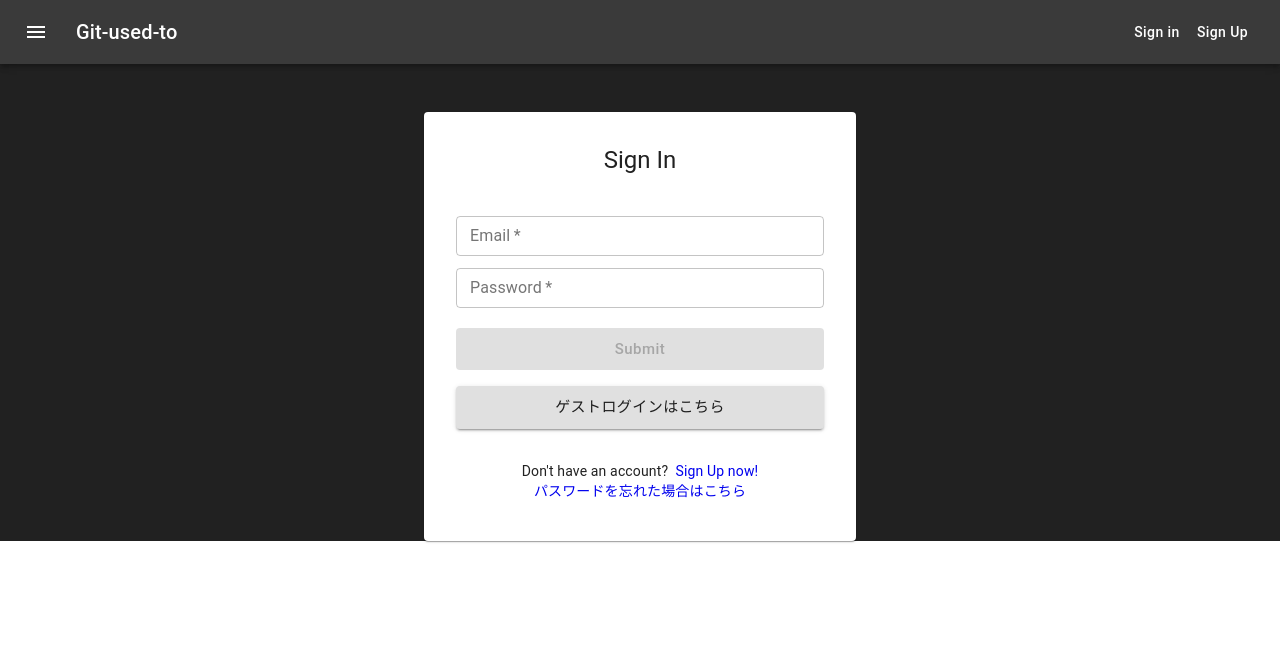
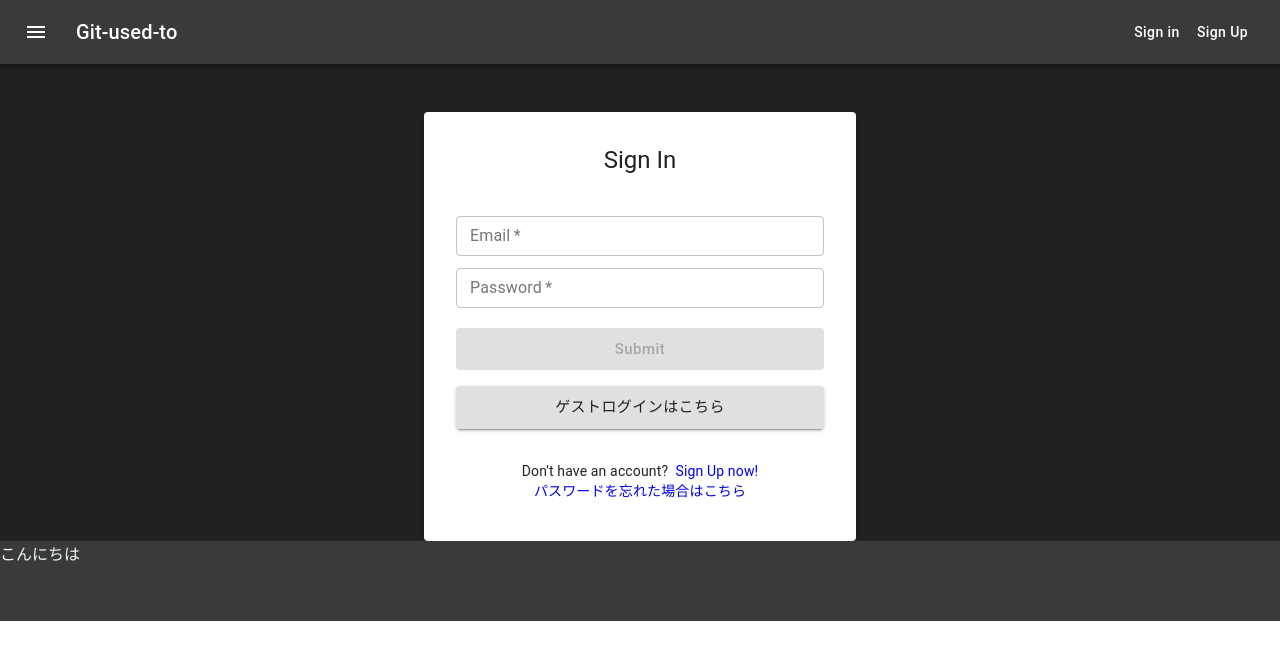
Before and after one commit to mk-daruma/git-used-to, a React (Create React App) app in the folder frontend/app/: page /signin in a window 1280 px wide. Shown: the top 660 px of the page. Built offline with nearby package versions, Linux system fonts and the light colour scheme; what axios-case-converter would draw is missing.

Commit message:
[update]全画面にフッターが表示される記述を追加 #34
フッターが全ての画面で表示されるようにCommonLayoutファイルに追加。

```diff
--- a/frontend/app/src/components/layouts/CommonLayout.tsx
+++ b/frontend/app/src/components/layouts/CommonLayout.tsx
@@ -4,6 +4,7 @@ import { Container, Grid } from "@material-ui/core"
 import { makeStyles } from "@material-ui/core/styles"
 
 import Header from "components/layouts/Header"
+import Footer from "./Footer"
 
 const useStyles = makeStyles(() => ({
   main: {
@@ -36,6 +37,9 @@ const CommonLayout = ({ children }: CommonLayoutProps) => {
           </Grid>
         </Container>
       </main>
+      <footer>
+        <Footer />
+      </footer>
     </div>
   )
 }
--- a/frontend/app/src/components/layouts/Footer.tsx
+++ b/frontend/app/src/components/layouts/Footer.tsx
@@ -0,0 +1,23 @@
+import { makeStyles, Theme } from "@material-ui/core";
+
+const useStyles = makeStyles((theme: Theme) => ({
+  footer: {
+    color: "#ebf6f7",
+    backgroundColor: "#3a3a3a",
+    width: "100%",
+    height: "10%",
+    position: "absolute"
+  },
+}))
+
+const Footer :React.FC = () => {
+  const classes = useStyles()
+
+  return(
+    <>
+      <div className={classes.footer}>こんにちは</div>
+    </>
+  )
+}
+
+export default Footer
```
